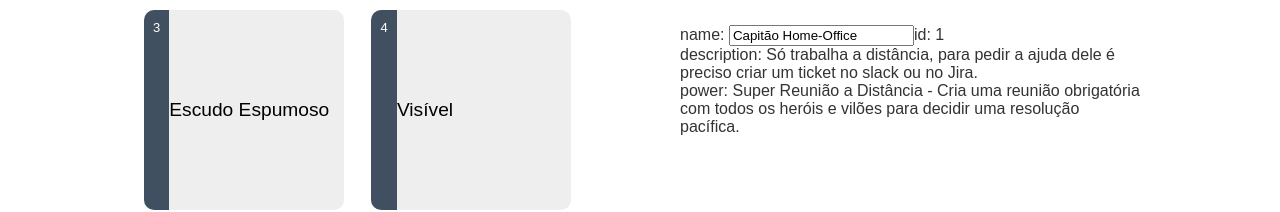
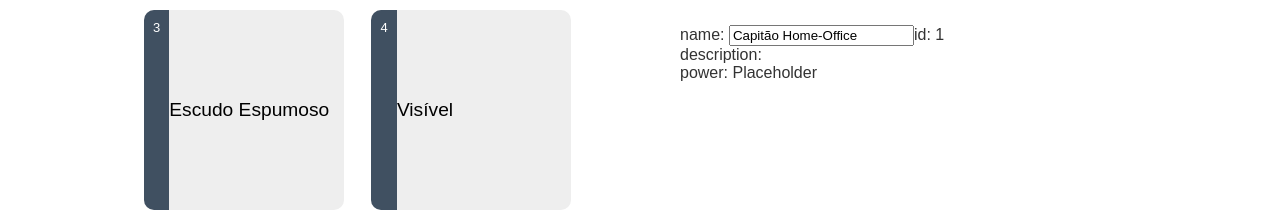
Before and after one commit to Al3x1sCS/angular-tour-of-heroes-final, an Angular app: page / in a window 1280 px wide. Shown: the part 269-481 px from the top of the page. Built offline with nearby package versions, Linux system fonts and the light colour scheme.

Commit message:
feat: Ajustado os modelos dos heróis

```diff
--- a/src/app/hero.ts
+++ b/src/app/hero.ts
@@ -1,7 +1,8 @@
 export class Hero {
     id: number = 0;
     name: string = '';
-    description: string = '';
+    origem: string = '';
     power: string = '';
+    arqui_inimigo: string = '';
     imageUrl?: string = '';
 }
--- a/src/app/mock-heroes.ts
+++ b/src/app/mock-heroes.ts
@@ -2,28 +2,38 @@ import { Hero } from './hero';
 
 export const HEROES: Hero[] = [
   {
-      id: 1, name: 'Capitão Home-Office',
-      description: 'Só trabalha a distância, para pedir a ajuda dele é preciso criar um ticket no slack ou no Jira.',
-      power: 'Super Reunião a Distância - Cria uma reunião obrigatória com todos os heróis e vilões para decidir uma resolução pacífica.'
+    id: 1,
+    name: 'Capitão Home-Office',
+    origem: 'Placeholder',
+    power: 'Placeholder',
+    arqui_inimigo: 'Placeholder',
   },
   {
-      id: 2, name: 'Desloca-Pouco',
-      description: 'Viajante, um dia em suas viagens encontrou uma fonte mágica, onde desejou ter o poder de se teletransportar.',
-      power: 'Tem o poder surpreendente de se teletransportar a incríveis 1cm.'
+      id: 2,
+      name: 'Desloca-Pouco',
+      origem: 'Placeholder',
+      power: 'Placeholder',
+      arqui_inimigo: 'Placeholder',
   },
   {
-      id: 3, name: 'Escudo Espumoso',
-      description: 'Habilidade de fazer bolhas de sabão inquebráveis, que não ajudam muito em combate.',
-      power: 'Pode criar bolhas de sabão que não estouram.'
+      id: 3,
+      name: 'Escudo Espumoso',
+      origem: 'Placeholder',
+      power: 'Placeholder',
+      arqui_inimigo: 'Placeholder',
   },
   {
-      id: 4, name: 'Visível',
-      description: 'Visível é um herói teimoso e persistente, frequentemente frustrado pela inutilidade de seu poder.',
-      power: 'Ficar invisível, mas apenas quando não pode ser visto ou detectado por câmeras, pelo menos ele sabe quando ninguém o está observando.'
+      id: 4,
+      name: 'Visível',
+      origem: 'Placeholder',
+      power: 'Placeholder',
+      arqui_inimigo: 'Placeholder',
   },
   {
-      id: 5, name: 'Super Fã',
-      description: 'Passado desconhecido...',
-      power: 'Soltar raio laser da lightstick, criar confusão e discórdia por onde passa'
+      id: 5,
+      name: 'Super Fã',
+      origem: 'Placeholder',
+      power: 'Placeholder',
+      arqui_inimigo: 'Placeholder',
   }
 ];
```
